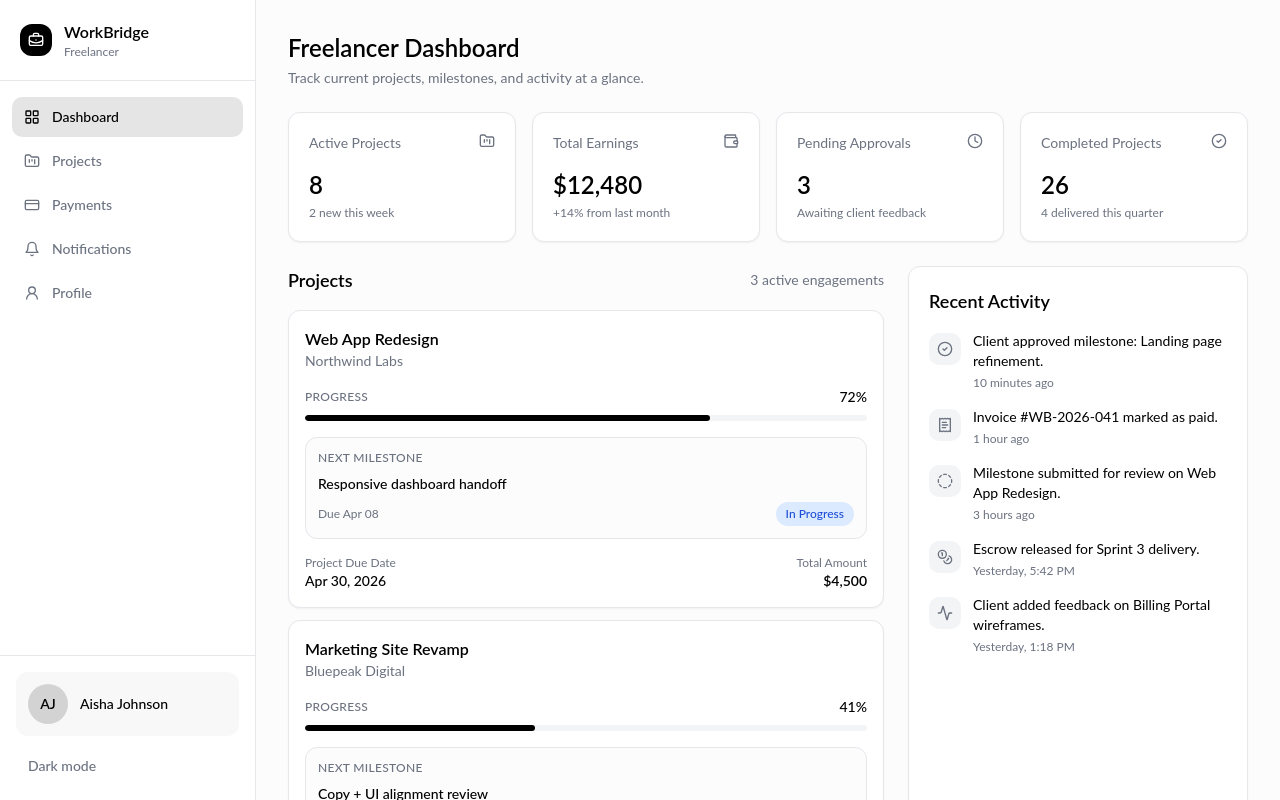
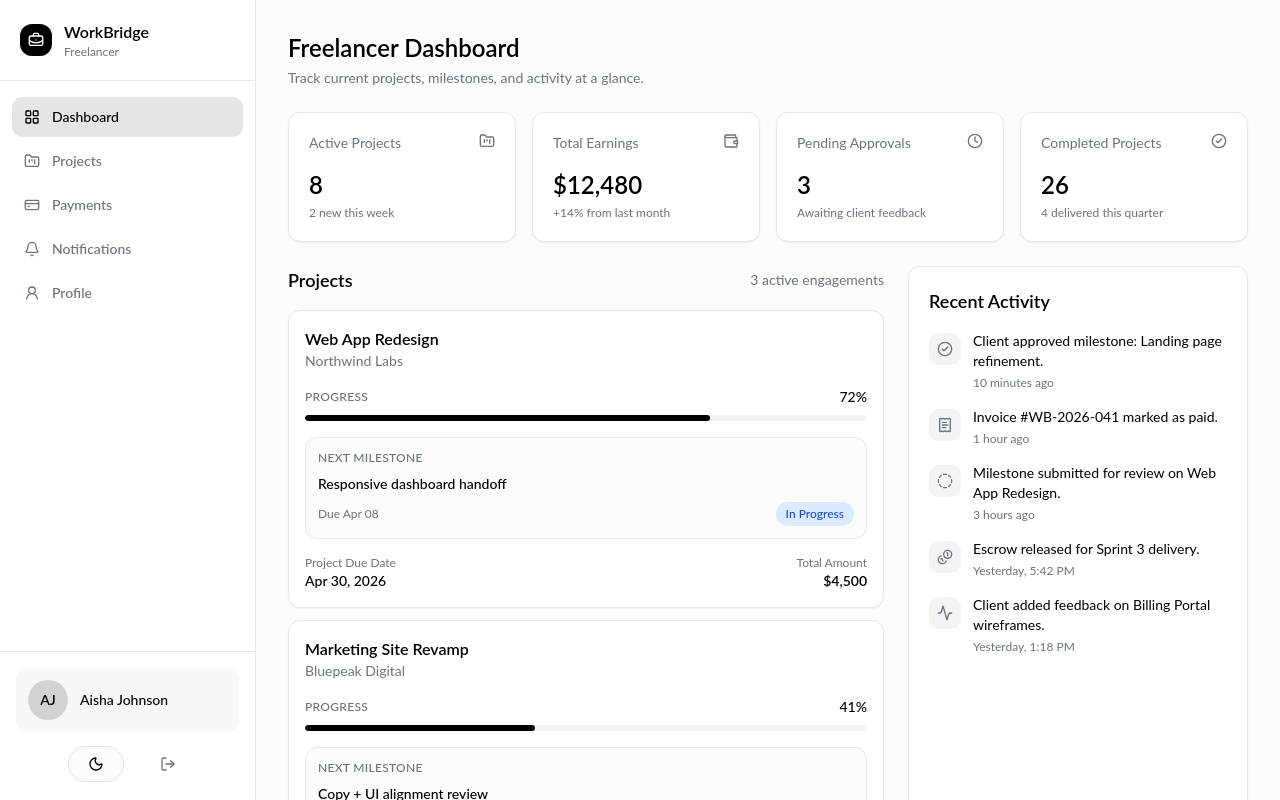
Before and after one commit to connect-abdullah/WorkBridge_fe, a Next.js app: page / in a window 1280 px wide. Shown: the top 800 px of the page. Built offline with nearby package versions, Linux system fonts and the light colour scheme.

Commit message:
theme toggle

```diff
--- a/package.json
+++ b/package.json
@@ -52,7 +52,7 @@
     "date-fns": "^3.6.0",
     "embla-carousel-react": "^8.6.0",
     "input-otp": "^1.4.2",
-    "lucide-react": "^0.462.0",
+    "lucide-react": "^1.7.0",
     "next": "^15.0.0",
     "next-themes": "^0.3.0",
     "react": "^18.3.1",
--- a/src/app/globals.css
+++ b/src/app/globals.css
@@ -9,3 +9,8 @@
 body {
   @apply bg-background text-foreground;
 }
+
+::view-transition-old(root), ::view-transition-new(root) {
+    animation: none;
+    mix-blend-mode: normal;
+}
--- a/src/components/layout/AppSidebar.tsx
+++ b/src/components/layout/AppSidebar.tsx
@@ -1,8 +1,7 @@
 "use client";
 
 import Link from "next/link";
-import { usePathname } from "next/navigation";
-import { useEffect, useState } from "react";
+import { usePathname, useRouter } from "next/navigation";
 import {
   Bell,
   BriefcaseBusiness,
@@ -10,14 +9,12 @@ import {
   LayoutGrid,
   UserRound,
   FolderKanban,
+  LogOut,
 } from "lucide-react";
 import { cn } from "@/lib/utils";
 import { Button } from "@/components/ui/button";
-import {
-  applyTheme,
-  THEME_STORAGE_KEY,
-  type ThemeName,
-} from "@/components/theme/ThemeApplicator";
+import { AnimatedThemeToggler } from "@/components/ui/animated-theme-toggler";
+import { forceLogout } from "@/lib/forceLogout";
 
 const navItems = [
   { label: "Dashboard", href: "/", icon: LayoutGrid },
@@ -29,33 +26,11 @@ const navItems = [
 
 export function AppSidebar() {
   const pathname = usePathname();
-  const [theme, setTheme] = useState<ThemeName>("dark");
+  const router = useRouter();
 
-  useEffect(() => {
-    try {
-      const stored = localStorage.getItem(THEME_STORAGE_KEY);
-      if (stored === "light" || stored === "dark") {
-        setTheme(stored);
-        return;
-      }
-    } catch {
-      // Ignore persistence failures.
-    }
-
-    setTheme(document.documentElement.classList.contains("dark") ? "dark" : "light");
-  }, []);
-
-  const toggleTheme = () => {
-    const nextTheme: ThemeName = theme === "dark" ? "light" : "dark";
-    setTheme(nextTheme);
-
-    try {
-      localStorage.setItem(THEME_STORAGE_KEY, nextTheme);
-    } catch {
-      // Ignore persistence failures.
-    }
-
-    applyTheme(nextTheme);
+  const handleLogout = () => {
+    forceLogout(false);
+    router.push("/auth/login");
   };
 
   return (
@@ -107,15 +82,19 @@ export function AppSidebar() {
           </div>
         </div>
 
-        <div className="mt-3">
+        <div className="mt-3 flex justify-center items-center gap-6">
+
+          <AnimatedThemeToggler className="flex-1 justify-center" />
+
           <Button
             type="button"
             variant="ghost"
-            size="sm"
-            className="w-full justify-start text-muted-foreground"
-            onClick={toggleTheme}
+            size="icon"
+            className="shrink-0 text-muted-foreground"
+            onClick={handleLogout}
+            aria-label="Log out"
           >
-            {theme === "dark" ? "Light mode" : "Dark mode"}
+            <LogOut className="h-4 w-4" />
           </Button>
         </div>
       </div>
--- /dev/null
+++ b/src/components/ui/animated-theme-toggler.tsx
@@ -0,0 +1,114 @@
+"use client"
+
+import * as React from "react"
+import { useCallback, useEffect, useRef, useState } from "react"
+import { Moon, Sun } from "lucide-react"
+import { flushSync } from "react-dom"
+
+import { cn } from "@/lib/utils"
+import {
+  applyTheme as applyWorkbridgeTheme,
+  getInitialTheme,
+  THEME_STORAGE_KEY,
+  type ThemeName,
+} from "@/components/theme/ThemeApplicator"
+
+interface AnimatedThemeTogglerProps extends React.ComponentPropsWithoutRef<"button"> {
+  duration?: number
+}
+
+export const AnimatedThemeToggler = ({
+  className,
+  duration = 400,
+  ...props
+}: AnimatedThemeTogglerProps) => {
+  const [isDark, setIsDark] = useState(false)
+  const buttonRef = useRef<HTMLButtonElement>(null)
+
+  useEffect(() => {
+    const updateTheme = () => {
+      setIsDark(document.documentElement.classList.contains("dark"))
+    }
+
+    const initial = getInitialTheme()
+    setIsDark(initial === "dark")
+
+    const observer = new MutationObserver(updateTheme)
+    observer.observe(document.documentElement, {
+      attributes: true,
+      attributeFilter: ["class"],
+    })
+
+    return () => observer.disconnect()
+  }, [])
+
+  const toggleTheme = useCallback(() => {
+    const button = buttonRef.current
+    if (!button) return
+
+    const { top, left, width, height } = button.getBoundingClientRect()
+    const x = left + width / 2
+    const y = top + height / 2
+    const viewportWidth = window.visualViewport?.width ?? window.innerWidth
+    const viewportHeight = window.visualViewport?.height ?? window.innerHeight
+    const maxRadius = Math.hypot(
+      Math.max(x, viewportWidth - x),
+      Math.max(y, viewportHeight - y)
+    )
+
+    const applyNextTheme = () => {
+      const nextTheme: ThemeName = isDark ? "light" : "dark"
+      setIsDark(nextTheme === "dark")
+      try {
+        localStorage.setItem(THEME_STORAGE_KEY, nextTheme)
+      } catch {
+        // ignore
+      }
+      applyWorkbridgeTheme(nextTheme)
+    }
+
+    if (typeof document.startViewTransition !== "function") {
+      applyNextTheme()
+      return
+    }
+
+    const transition = document.startViewTransition(() => {
+      flushSync(applyNextTheme)
+    })
+
+    const ready = transition?.ready
+    if (ready && typeof ready.then === "function") {
+      ready.then(() => {
+        document.documentElement.animate(
+          {
+            clipPath: [
+              `circle(0px at ${x}px ${y}px)`,
+              `circle(${maxRadius}px at ${x}px ${y}px)`,
+            ],
+          },
+          {
+            duration,
+            easing: "ease-in-out",
+            pseudoElement: "::view-transition-new(root)",
+          }
+        )
+      })
+    }
+  }, [isDark, duration])
+
+  return (
+    <button
+      type="button"
+      ref={buttonRef}
+      onClick={toggleTheme}
+      className={cn(
+        // Toggle button 2 (pill, bordered, subtle surface)
+        "inline-flex max-w-14 h-9 items-center justify-center gap-2 rounded-full border border-border bg-muted/40 px-3 text-foreground transition hover:bg-muted/70 focus-visible:outline-none focus-visible:ring-2 focus-visible:ring-ring focus-visible:ring-offset-2 focus-visible:ring-offset-background",
+        className
+      )}
+      {...props}
+    >
+      {isDark ? <Sun className="h-4 w-4" /> : <Moon className="h-4 w-4" />}
+    </button>
+  )
+}
```
Also changed, not shown: components.json (added), 1 other file (tests, documents, lock files or other folders).
